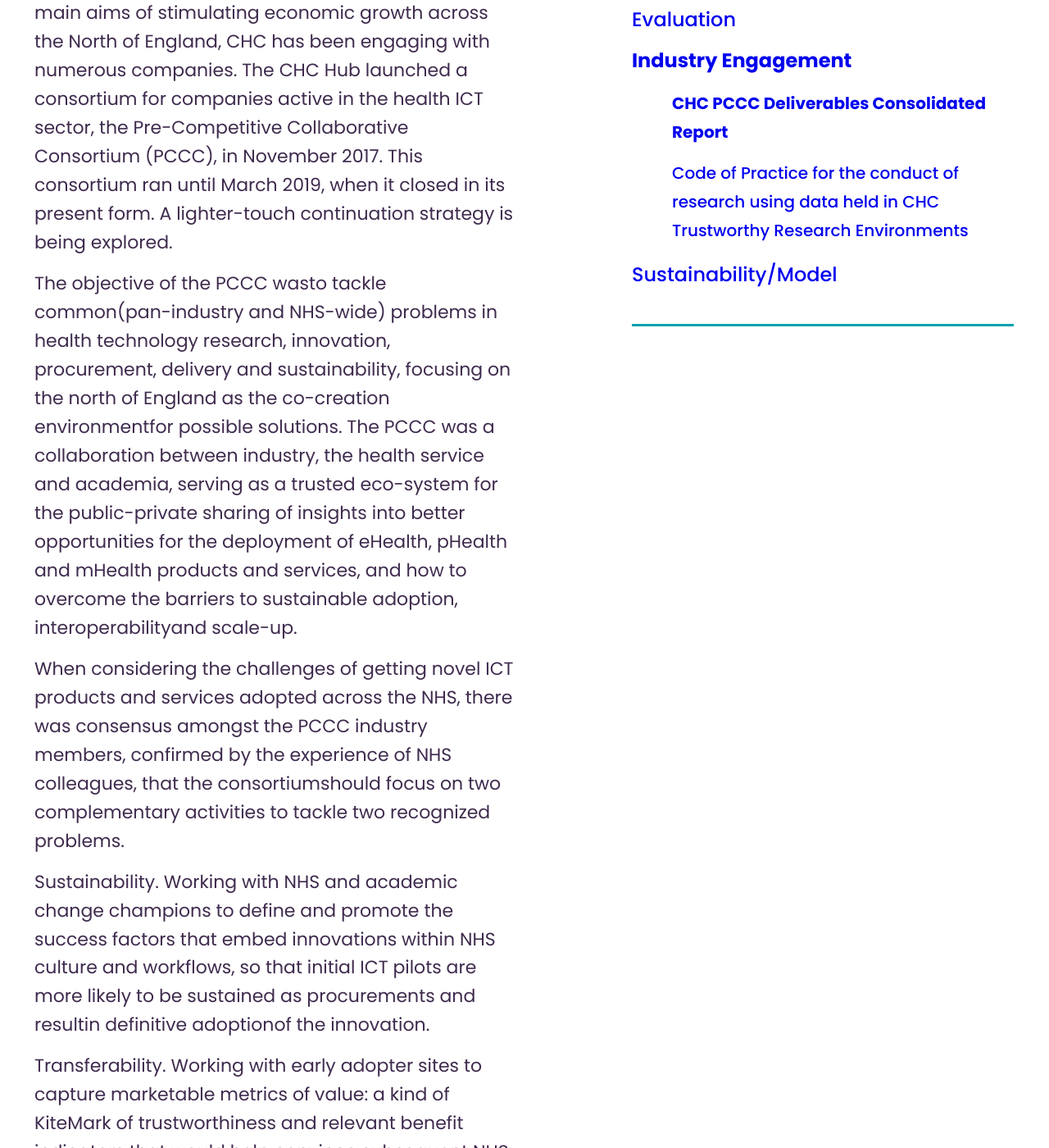
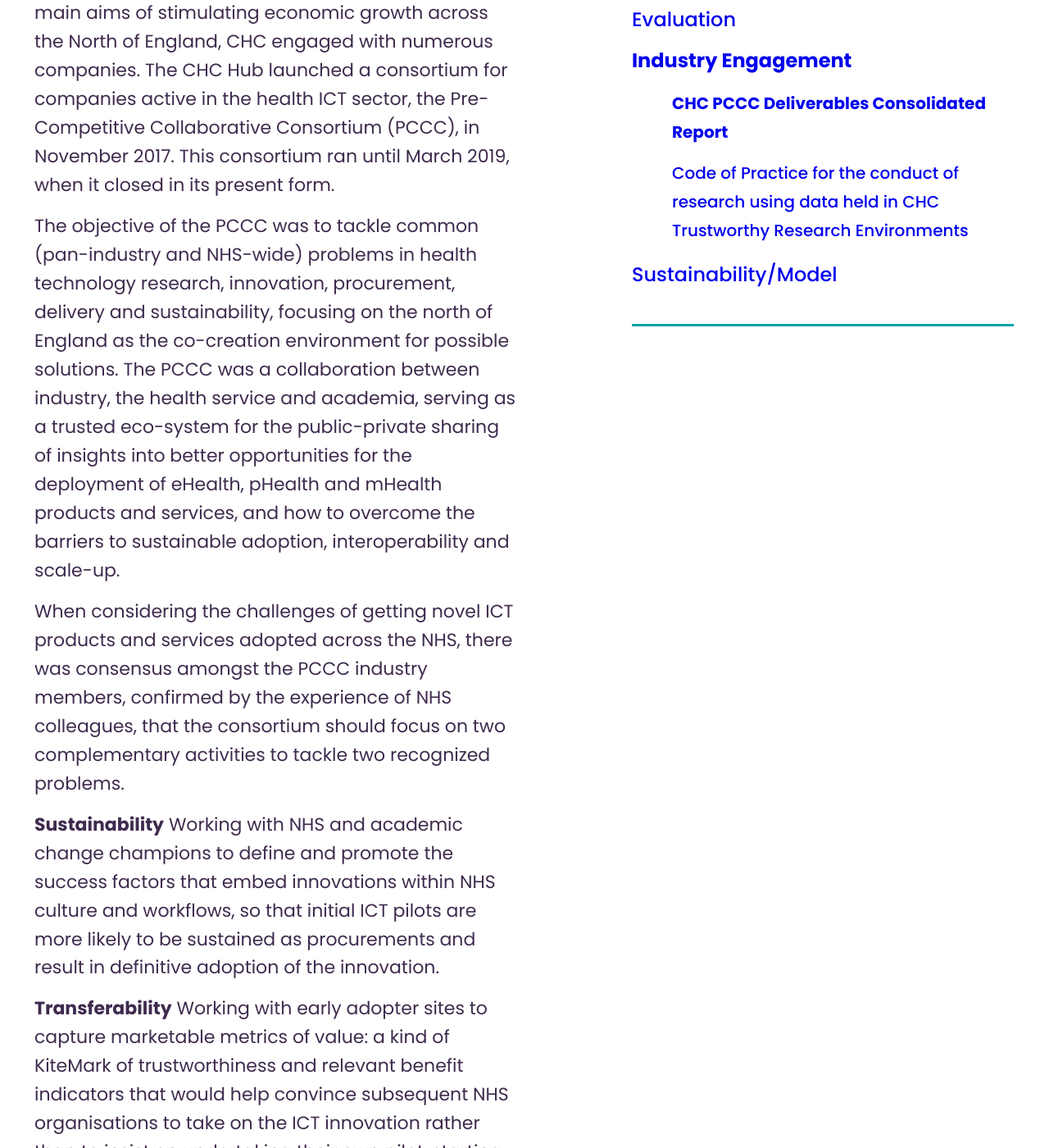
Before and after one commit to connectedhealthcities/connectedhealthcities, a Jekyll site: the page built from hub/industry-engagement/chc-pccc-deliverables-consolidated-report.md, in a window 1280 px wide and 1400 px high, scrolled down 728 px. Shown: the whole window at 82% size. Built offline with Jekyll 4.4.1, drawn with Linux system fonts in a browser that asks for light colours; our own code applies the rules of GitHub Pages for plain Markdown files; some of the changed text lies outside the part shown.

Commit message:
Update chc-pccc-deliverables-consolidated-report.md

```diff
--- a/hub/industry-engagement/chc-pccc-deliverables-consolidated-report.md
+++ b/hub/industry-engagement/chc-pccc-deliverables-consolidated-report.md
@@ -9,14 +9,16 @@ resources:
       title: CHC PCCC Deliverables Consolidated Report
 ---
 
-Working towards one of Connected Health Cities main aims of stimulating economic growth across the North of England, CHC has been engaging with numerous companies. The CHC Hub launched a consortium for companies active in the health ICT sector, the Pre-Competitive Collaborative Consortium (PCCC), in November 2017. This consortium ran until March 2019, when it closed in its present form. A lighter-touch continuation strategy is being explored.
+Working towards one of Connected Health Cities main aims of stimulating economic growth across the North of England, CHC engaged with numerous companies. The CHC Hub launched a consortium for companies active in the health ICT sector, the Pre-Competitive Collaborative Consortium (PCCC), in November 2017. This consortium ran until March 2019, when it closed in its present form.
 
-The objective of the PCCC wasto tackle common(pan-industry and NHS-wide) problems in health technology research, innovation, procurement, delivery and sustainability, focusing on the north of England as the co-creation environmentfor possible solutions. The PCCC was a collaboration between industry, the health service and academia, serving as a trusted eco-system for the public-private sharing of insights into better opportunities for the deployment of eHealth, pHealth and mHealth products and services, and how to overcome the barriers to sustainable adoption, interoperabilityand scale-up.
+The objective of the PCCC was to tackle common (pan-industry and NHS-wide) problems in health technology research, innovation, procurement, delivery and sustainability, focusing on the north of England as the co-creation environment for possible solutions. The PCCC was a collaboration between industry, the health service and academia, serving as a trusted eco-system for the public-private sharing of insights into better opportunities for the deployment of eHealth, pHealth and mHealth products and services, and how to overcome the barriers to sustainable adoption, interoperability and scale-up.
 
-When considering the challenges of getting novel ICT products and services adopted across the NHS, there was consensus amongst the PCCC industry members, confirmed by the experience of NHS colleagues, that the consortiumshould focus on two complementary activities to tackle two recognized problems.
+When considering the challenges of getting novel ICT products and services adopted across the NHS, there was consensus amongst the PCCC industry members, confirmed by the experience of NHS colleagues, that the consortium should focus on two complementary activities to tackle two recognized problems.
 
-Sustainability. Working with NHS and academic change champions to define and promote the success factors that embed innovations within NHS culture and workflows, so that initial ICT pilots are more likely to be sustained as procurements and resultin definitive adoptionof the innovation.
+**Sustainability**
+Working with NHS and academic change champions to define and promote the success factors that embed innovations within NHS culture and workflows, so that initial ICT pilots are more likely to be sustained as procurements and result in definitive adoption of the innovation.
 
-Transferability. Working with early adopter sites to capture marketable metrics of value: a kind of KiteMark of trustworthiness and relevant benefit indicators that would help convince subsequent NHS organisations to take on the ICT innovation rather than to insist on undertaking their own pilot, starting from scratch.
+**Transferability**
+Working with early adopter sites to capture marketable metrics of value: a kind of KiteMark of trustworthiness and relevant benefit indicators that would help convince subsequent NHS organisations to take on the ICT innovation rather than to insist on undertaking their own pilot, starting from scratch.
 
-Starting with small group meetings and discussions in 2017, multi-stakeholder workshops were held during 2018 in both of these areas, leading to recommendations for the design and evaluations for future ICT-driveninnovation pilots. The results of the work done on these two deliverable threads are reported in this document, to capture the learning and insights gained from these PCCC events and public-private interactions.
+Starting with small group meetings and discussions in 2017, multi-stakeholder workshops were held during 2018 in both of these areas, leading to recommendations for the design and evaluations for future ICT-driven innovation pilots. The results of the work done on these two deliverable threads are reported in this document, to capture the learning and insights gained from these PCCC events and public-private interactions.
```
